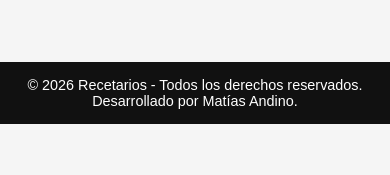
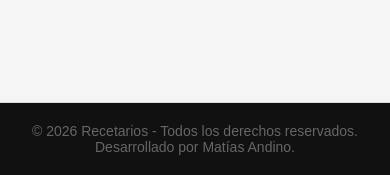
Before and after one commit to andino810-stack/Sitio-Web-para-Peluqueria, a plain HTML site: page index.html in a window 390 px wide. Shown: the part 1904-2079 px from the top of the page. Before the commit the page ends 2028 px from the top, so only its background shows below. Drawn offline with Linux system fonts and the light colour scheme.

Commit message:
Actualizar style.css

```diff
--- a/style.css
+++ b/style.css
@@ -253,4 +253,12 @@ footer {
     font-size: 0.75rem;
     padding: 2px;
   }
+
+.footer{
+    text-align:center;
+    padding:20px;
+    margin-top:40px;
+    color:#666;
+    font-size:14px;
+    border-top:1px solid #ddd;
 }
```
